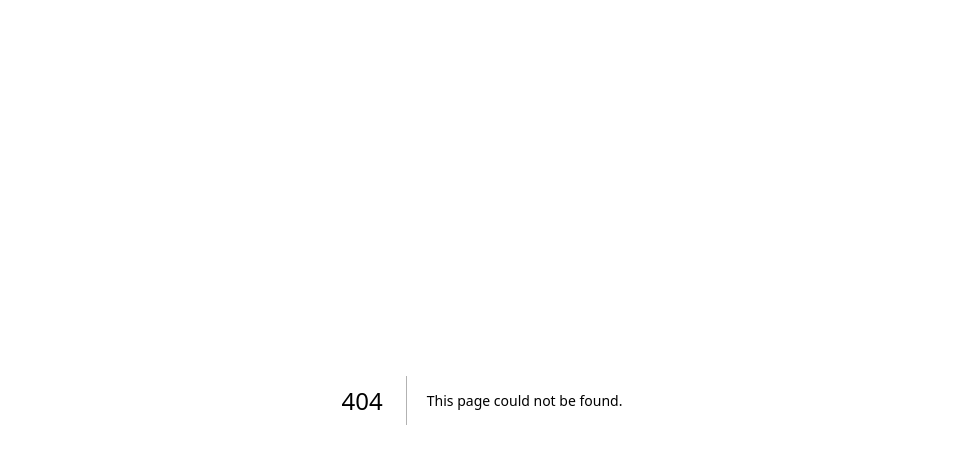
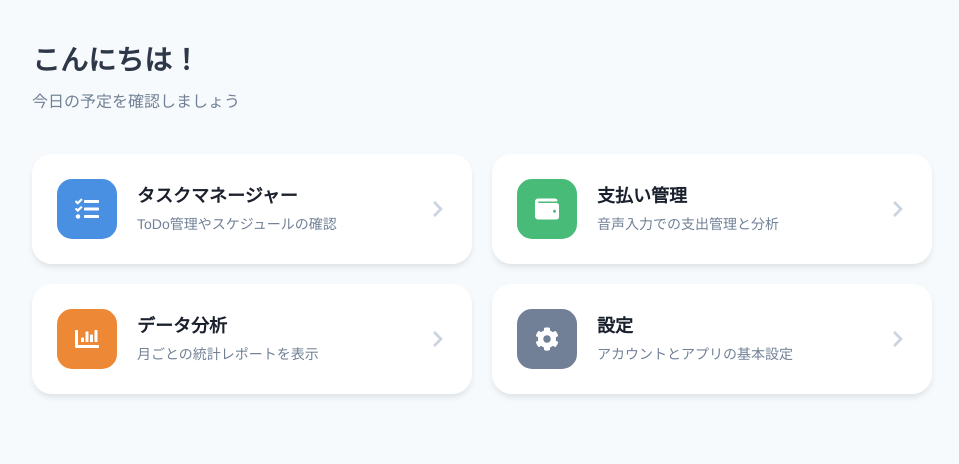
Before and after one commit to oppohone011-ux/core_links_hp, a Next.js app: page /dashboard in a window 1280 px wide. Before the commit this address had no page. Shown: the top 464 px of the page, without its empty margins (158-1117 px from the left). Built offline with nearby package versions, Linux system fonts and the light colour scheme.

Commit message:
feat: ダッシュボード画面の追加とログイン遷移先の変更

```diff
--- /dev/null
+++ b/src/app/dashboard/dashboard.module.css
@@ -0,0 +1,109 @@
+.container {
+  min-height: 100vh;
+  background-color: #f7fafc;
+  padding: 40px 20px;
+  font-family: 'Helvetica Neue', Arial, sans-serif;
+}
+
+.header {
+  max-width: 900px;
+  margin: 0 auto 40px;
+}
+
+.welcomeText {
+  font-size: 28px;
+  font-weight: bold;
+  color: #2d3748;
+  margin-bottom: 8px;
+}
+
+.subText {
+  color: #718096;
+  font-size: 16px;
+}
+
+.menuGrid {
+  max-width: 900px;
+  margin: 0 auto;
+  display: grid;
+  grid-template-columns: repeat(auto-fit, minmax(400px, 1fr));
+  gap: 20px;
+}
+
+/* スマホ対応：画面が狭いときは1列に */
+@media (max-width: 500px) {
+  .menuGrid {
+    grid-template-columns: 1fr;
+  }
+}
+
+.menuCard {
+  background: white;
+  border-radius: 20px;
+  padding: 24px;
+  display: flex;
+  align-items: center;
+  text-decoration: none;
+  box-shadow: 0 4px 6px -1px rgba(0, 0, 0, 0.1);
+  transition: all 0.3s ease;
+  border: 1px solid transparent;
+  position: relative;
+}
+
+.menuCard:hover {
+  transform: translateY(-5px);
+  box-shadow: 0 10px 15px -3px rgba(0, 0, 0, 0.1);
+  border-color: #e2e8f0;
+}
+
+.iconWrapper {
+  width: 60px;
+  height: 60px;
+  border-radius: 15px;
+  display: flex;
+  align-items: center;
+  justify-content: center;
+  color: white;
+  font-size: 24px;
+  margin-right: 20px;
+  flex-shrink: 0;
+}
+
+.cardInfo {
+  flex-grow: 1;
+}
+
+.cardTitle {
+  font-size: 18px;
+  font-weight: bold;
+  color: #1a202c;
+  margin: 0 0 4px 0;
+}
+
+.cardDesc {
+  font-size: 14px;
+  color: #718096;
+  margin: 0;
+}
+
+.arrow {
+  color: #cbd5e0;
+  font-size: 20px;
+  font-weight: bold;
+}
+
+.menuCard:hover .arrow {
+  color: #4a90e2;
+}
+
+/* 以前お渡ししたCSSに追加・修正 */
+.arrowWrapper {
+  color: #cbd5e1;
+  font-size: 18px;
+  transition: transform 0.2s ease;
+}
+
+.menuCard:hover .arrowIcon {
+  color: #4A90E2;
+  transform: translateX(5px); /* ホバーした時に少し右に動く */
+}
--- /dev/null
+++ b/src/app/dashboard/page.tsx
@@ -0,0 +1,68 @@
+"use client";
+import Link from "next/link";
+import styles from "./dashboard.module.css";
+// FaChevronRight（右矢印アイコン）を追加で読み込み
+import { FaTasks, FaWallet, FaChartBar, FaCog, FaChevronRight } from "react-icons/fa";
+
+export default function DashboardPage() {
+  const menuItems = [
+    {
+      id: 1,
+      title: "タスクマネージャー",
+      description: "ToDo管理やスケジュールの確認",
+      path: "/db-test", // src/app/db-test/ に対応
+      icon: <FaTasks />,
+      color: "#4A90E2",
+    },
+    {
+      id: 2,
+      title: "支払い管理",
+      description: "音声入力での支出管理と分析",
+      path: "/payments", // src/app/payments/ に対応
+      icon: <FaWallet />,
+      color: "#48BB78",
+    },
+    {
+      id: 3,
+      title: "データ分析",
+      description: "月ごとの統計レポートを表示",
+      path: "/payments", // 暫定的に支払い管理へ
+      icon: <FaChartBar />,
+      color: "#ED8936",
+    },
+    {
+      id: 4,
+      title: "設定",
+      description: "アカウントとアプリの基本設定",
+      path: "/settings", // 今後作成する用
+      icon: <FaCog />,
+      color: "#718096",
+    },
+  ];
+
+  return (
+    <div className={styles.container}>
+      <header className={styles.header}>
+        <h1 className={styles.welcomeText}>こんにちは！</h1>
+        <p className={styles.subText}>今日の予定を確認しましょう</p>
+      </header>
+
+      <div className={styles.menuGrid}>
+        {menuItems.map((item) => (
+          <Link href={item.path} key={item.id} className={styles.menuCard}>
+            <div className={styles.iconWrapper} style={{ backgroundColor: item.color }}>
+              {item.icon}
+            </div>
+            <div className={styles.cardInfo}>
+              <h2 className={styles.cardTitle}>{item.title}</h2>
+              <p className={styles.cardDesc}>{item.description}</p>
+            </div>
+            <div className={styles.arrowWrapper}>
+              <FaChevronRight className={styles.arrowIcon} />
+            </div>
+          </Link>
+        ))}
+      </div>
+    </div>
+  );
+}
--- a/src/app/login/page.tsx
+++ b/src/app/login/page.tsx
@@ -1,7 +1,7 @@
 'use client'
 
 import { useState } from 'react'
-import { supabase } from '../../libs/supabase' // 修正しました
+import { supabase } from '../../libs/supabase'
 import { useRouter } from 'next/navigation'
 import styles from './Login.module.css'
 
@@ -17,13 +17,21 @@ export default function LoginPage() {
     setError(null)
     setLoading(true)
 
-    const { error } = await supabase.auth.signInWithPassword({ email, password })
+    try {
+      const { error } = await supabase.auth.signInWithPassword({ email, password })
 
-    if (error) {
-      setError('メールアドレスまたはパスワードが正しくありません。')
+      if (error) {
+        setError('メールアドレスまたはパスワードが正しくありません。')
+        setLoading(false)
+      } else {
+        // --- 修正箇所：遷移先をダッシュボードに変更 ---
+        router.push('/dashboard')
+        // Next.jsの仕様で、たまに画面遷移が遅れることがあるので
+        // 念のためloadingを戻さずそのままにします
+      }
+    } catch (err) {
+      setError('予期せぬエラーが発生しました。')
       setLoading(false)
-    } else {
-      router.push('/db-test')
     }
   }
 
@@ -32,8 +40,22 @@ export default function LoginPage() {
       <div className={styles.card}>
         <h2 className={styles.logoText}>COALINX <span className={styles.logoSub}>ADMIN</span></h2>
         <form onSubmit={handleLogin}>
-          <input type="email" placeholder="Email" value={email} onChange={(e) => setEmail(e.target.value)} required className={styles.input} />
-          <input type="password" placeholder="Password" value={password} onChange={(e) => setPassword(e.target.value)} required className={styles.input} />
+          <input
+            type="email"
+            placeholder="Email"
+            value={email}
+            onChange={(e) => setEmail(e.target.value)}
+            required
+            className={styles.input}
+          />
+          <input
+            type="password"
+            placeholder="Password"
+            value={password}
+            onChange={(e) => setPassword(e.target.value)}
+            required
+            className={styles.input}
+          />
           {error && <p className={styles.error}>{error}</p>}
           <button type="submit" disabled={loading} className={styles.button}>
             {loading ? '認証中...' : 'ログイン'}
```
